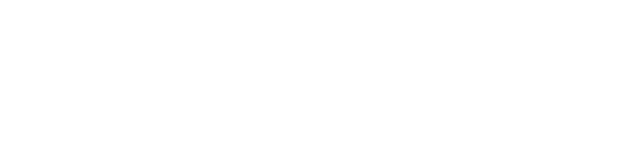
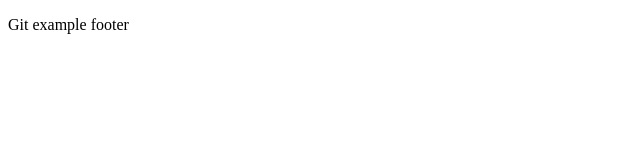
Before and after one commit to SD-071/Git-example-sd71, a plain HTML site: page index.html in a window 1280 px wide. Shown: the whole page, without its empty margins (0-640 px from the left). Drawn offline with Linux system fonts and the light colour scheme.

Commit message:
Added footer in index.html

```diff
--- a/index.html
+++ b/index.html
@@ -8,6 +8,8 @@
   <body>
     <header></header>
     <main></main>
-    <footer></footer>
+    <footer>
+      <p>Git example footer</p>
+    </footer>
   </body>
 </html>
```
